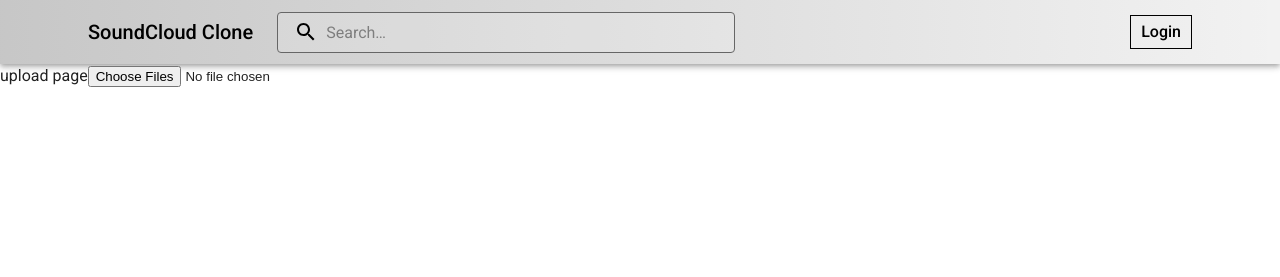
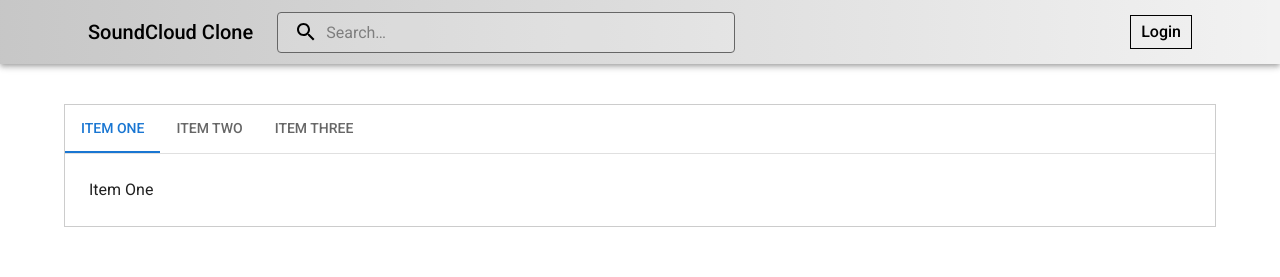
Before and after one commit to PhanAnhHao/FE-Nextjs-Soundclound, a Next.js app in the folder nextjs-mui-ts-client/: page /track/upload in a window 1280 px wide. Shown: the top 277 px of the page. Built offline with nearby package versions, Linux system fonts and the light colour scheme; no server answers.

Commit message:
Module Tracks: Tích hợp MUI Tabs

```diff
--- a/nextjs-mui-ts-client/src/app/(user)/track/upload/page.tsx
+++ b/nextjs-mui-ts-client/src/app/(user)/track/upload/page.tsx
@@ -1,10 +1,11 @@
-'use client';
+import UploadTabs from "@/components/track/upload.tabs";
+import { Container } from "@mui/material";
+
 const UploadPage = () => {
     return (
-        <div>
-            upload page
-            <input type="file" multiple accept="image/png" />
-        </div>
+        <Container>
+            <UploadTabs />
+        </Container>
     );
 };
 
--- /dev/null
+++ b/nextjs-mui-ts-client/src/components/track/upload.tabs.tsx
@@ -0,0 +1,68 @@
+'use client'
+import Tabs from '@mui/material/Tabs';
+import Tab from '@mui/material/Tab';
+import Typography from '@mui/material/Typography';
+import Box from '@mui/material/Box';
+import * as React from 'react';
+
+interface TabPanelProps {
+    children?: React.ReactNode;
+    index: number;
+    value: number;
+}
+
+function CustomTabPanel(props: TabPanelProps) {
+    const { children, value, index, ...other } = props;
+
+    return (
+        <div
+            role="tabpanel"
+            hidden={value !== index}
+            id={`simple-tabpanel-${index}`}
+            aria-labelledby={`simple-tab-${index}`}
+            {...other}
+        >
+            {value === index && (
+                <Box sx={{ p: 3 }}>
+                    <Typography>{children}</Typography>
+                </Box>
+            )}
+        </div>
+    );
+}
+
+
+const UploadTabs = () => {
+    const [value, setValue] = React.useState(0);
+
+    const handleChange = (event: React.SyntheticEvent, newValue: number) => {
+        setValue(newValue);
+    };
+
+    return (
+        <Box sx={{ width: '100%', border: "1px solid #ccc", mt: 5 }}>
+            <Box sx={{ borderBottom: 1, borderColor: 'divider' }}>
+                <Tabs
+                    value={value}
+                    onChange={handleChange}
+                    aria-label="basic tabs example"
+                >
+                    <Tab label="Item One" />
+                    <Tab label="Item Two" />
+                    <Tab label="Item Three" />
+                </Tabs>
+            </Box>
+            <CustomTabPanel value={value} index={0}>
+                Item One
+            </CustomTabPanel>
+            <CustomTabPanel value={value} index={1}>
+                Item Two
+            </CustomTabPanel>
+            <CustomTabPanel value={value} index={2}>
+                Item Three
+            </CustomTabPanel>
+        </Box>
+    );
+}
+
+export default UploadTabs;
```
